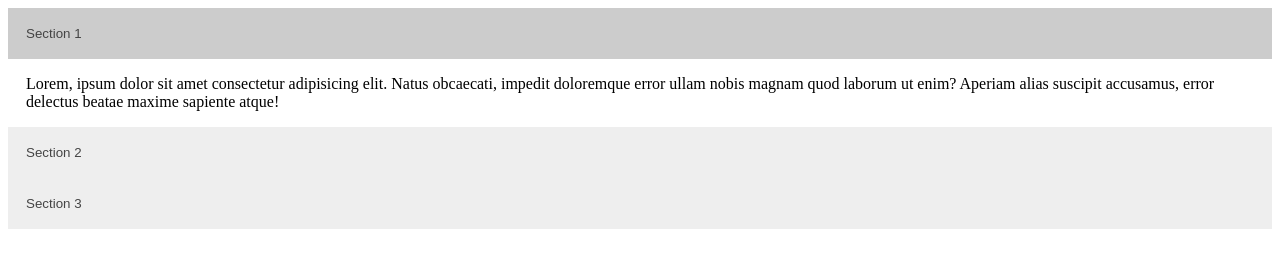
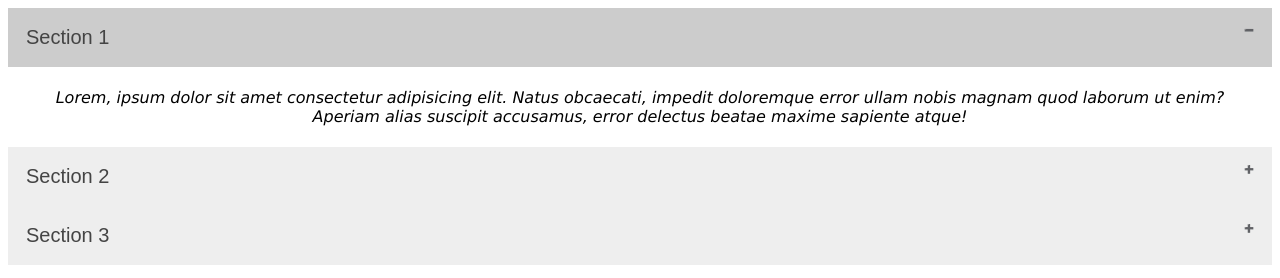
Before and after one commit to ThanoPraveen/Practice-and-learn-more, a plain HTML site: page According/index.htm in a window 1280 px wide. Both pictures are taken after a click on the button "Section 1". Drawn offline with Linux system fonts and the light colour scheme.

Commit message:
change and add small step of animation

```diff
--- a/According/main.scss
+++ b/According/main.scss
@@ -1,5 +1,15 @@
+p {
+  font-size: 16px;
+  font-family: "Lucida Sans", "Lucida Sans Regular", "Lucida Grande",
+    "Lucida Sans Unicode", Geneva, Verdana, sans-serif;
+  padding: 5px;
+  font-style: italic;
+  text-align: center;
+}
+
 /***** button *****/
 .according {
+  font-size: 20px;
   background-color: #eee;
   color: #444;
   cursor: pointer;
@@ -10,15 +20,29 @@
   outline: none;
   transition: 0.4s;
 }
+
+.according::after {
+  content: "\02795"; /* Unicode character for "plus" sign (+) */
+  font-size: 8px;
+  color: #777;
+  float: right;
+  margin-left: 5px;
+}
 /***** End button *****/
 .active,
 .according:hover {
   background-color: #ccc;
 }
 
+.active::after {
+  content: "\2796"; /* Unicode character for "minus" sign (-) */
+}
+
 .panel {
   padding: 0 18px;
   background-color: #fff;
-  display: none;
+  // display: none; // normal method
+  max-height: 0;
   overflow: hidden;
+  transition: max-height 0.2s ease-out;
 }
--- a/According/script.js
+++ b/According/script.js
@@ -5,10 +5,13 @@ for (point = 0; point < accord.length; point++) {
   accord[point].addEventListener("click", function () {
     this.classList.toggle("active");
     var panel = this.nextElementSibling;
-    if (panel.style.display === "block") {
-      panel.style.display = "none";
+    // if (panel.style.display === "block") { // normal method
+    if (panel.style.maxHeight) {
+      // panel.style.display = "none"; // normal method
+      panel.style.maxHeight = null;
     } else {
-      panel.style.display = "block";
+      // panel.style.display = "block"; // normal method
+      panel.style.maxHeight = panel.scrollHeight + "px";
     }
   });
 }
```
Also changed, not shown: According/style.css, 1 other file.
